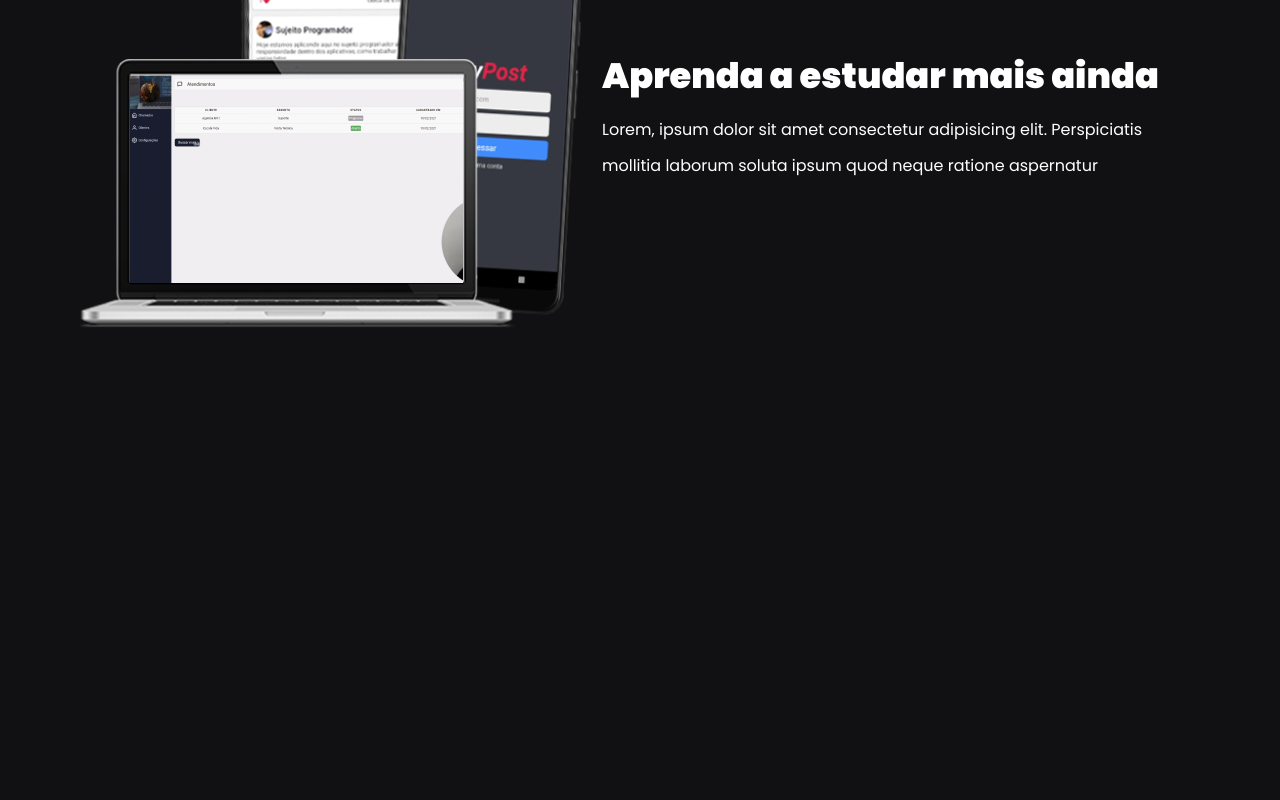
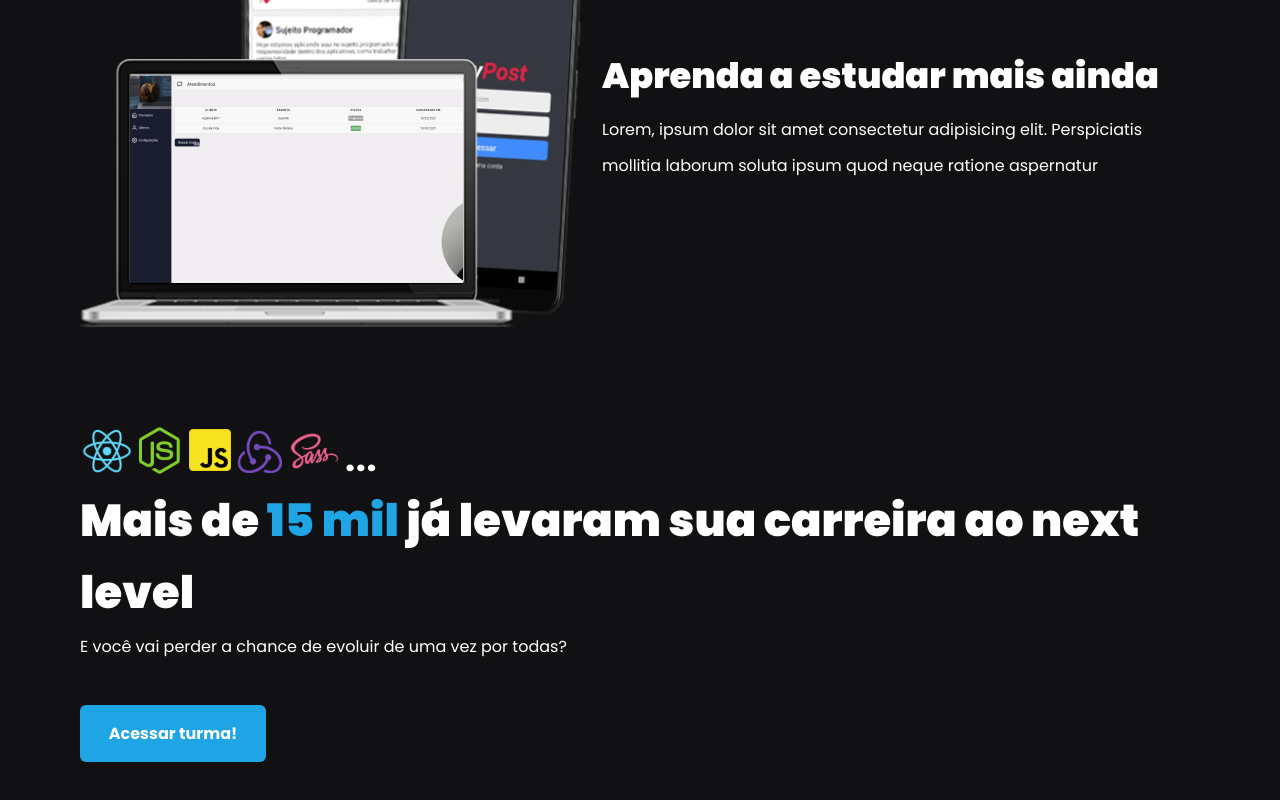
Before and after one commit to Mtmozart/sujeito-progamador-next-13, a Next.js app: page / in a window 1280 px wide. Shown: the part 1697-2497 px from the top of the page. Before the commit the page ends 2114 px from the top, so only its background shows below. Built offline with nearby package versions, Linux system fonts and the light colour scheme.

Commit message:
Adding the footer

```diff
--- a/src/pages/index.tsx
+++ b/src/pages/index.tsx
@@ -1,5 +1,7 @@
 import Head from "next/head";
 import styles from "../styles/home.module.scss";
+import Image from "next/image";
+import techsImage from "../../public/images/techs.svg";
 
 import { Inter } from "next/font/google";
 
@@ -57,6 +59,21 @@
             </span>
           </section>
         </div>
+
+        <div className={styles.nextLevelContent}>
+          <Image quality={100} src={techsImage} alt="Tecnologia" />
+
+          <h2>
+            Mais de <span className={styles.alunos}>15 mil</span> já levaram sua
+            carreira ao next level
+          </h2>
+          <span>
+            E você vai perder a chance de evoluir de uma vez por todas?
+          </span>
+          <a>
+            <button>Acessar turma!</button>
+          </a>
+        </div>
       </main>
     </>
   );
--- a/src/styles/home.module.scss
+++ b/src/styles/home.module.scss
@@ -75,3 +75,47 @@
     color: var(--white);
   }
 }
+
+.nextLevelContent {
+  margin: 6rem auto;
+  max-width: 1120px;
+  display: flex;
+  align-items: flex-start;
+  justify-content: space-between;
+  flex-direction: column;
+
+  h2 {
+    font-size: 2.8rem;
+    line-height: 4.5rem;
+    font-weight: 900;
+    color: var(--white);
+    span {
+      font-size: 2.8rem;
+      line-height: 4.5rem;
+      font-weight: 900;
+      color: var(--blue-900);
+    }
+  }
+
+  span {
+    font-size: 1rem;
+    line-height: 2.25rem;
+    color: var(--white);
+  }
+
+  button {
+    background-color: var(--blue-900);
+    border: 0;
+    padding: 1rem 1.8rem;
+    margin-top: 2.5rem;
+    border-radius: 6px;
+    color: var(--white);
+    font-weight: bold;
+    cursor: pointer;
+    transition: 1s;
+  }
+  button:hover {
+    background-color: var(--white);
+    color: var(--blue-900);
+  }
+}
```
